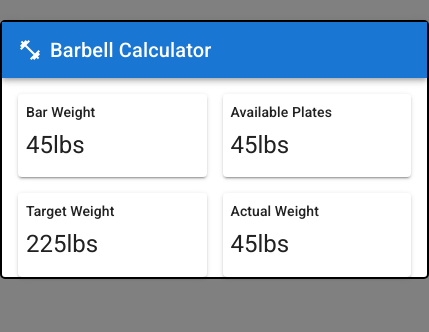
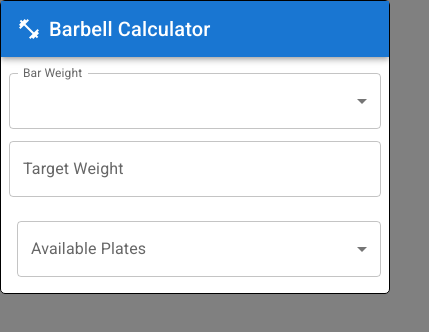
Before and after one commit to kcereno/mui-barbell-calc, a React (Create React App) app: page / in a window 390 px wide. Shown: the top 332 px of the page, 429 px wide, since content can reach past the window. Built offline with nearby package versions, Linux system fonts and the light colour scheme.

Commit message:
Redo input fields

```diff
--- a/src/App.css
+++ b/src/App.css
@@ -1,8 +1,14 @@
 .App {
   margin: auto;
-  width: 425px;
-background-color: white;
+  max-width: 768px;
+  background-color: white;
   margin-top: 20px;
   border-radius: 5px;
-  border: 2px solid black;
+  border: 1px solid black;
 }
+
+@media (max-width:768px) {
+  .App {
+    margin-top: 0px;
+  }
+}
--- a/src/App.tsx
+++ b/src/App.tsx
@@ -3,39 +3,23 @@ import ApplicationBar from "./components/ApplicationBar";
 import Grid from "@mui/material/Grid";
 import { BarWeight } from "./components/BarWeight";
 import AvailablePlates from "./components/AvailablePlates";
-import { Container } from "@mui/material";
 import TargetWeight from "./components/TargetWeight";
 import { ActualWeight } from "./components/ActualWeight";
-import ModalComponent from "./components/ModalComponent";
+
 import { useState } from "react";
+import { Box, Stack } from "@mui/material";
+import WeightInputs from "./components/WeightInputs";
+import { InputFields } from "./components/InputFields";
 
 function App() {
-  const [showModal, setShowModal] = useState(false);
-  const [selectedMenu, setSelectedMenu] = useState(null);
-
-  const handleShowModal = () => {
-    setShowModal(true);
-  };
-
-  const handleCloseModal = () => {
-    setShowModal(false);
-  };
+  const [barWeight, setBarWeight] = useState<number | null>(null);
   return (
     <div className="App">
-      <ModalComponent
-        showing={showModal}
-        closeModal={handleCloseModal}
-        type={selectedMenu}
-      />
       <ApplicationBar />
-      <Container>
-        <Grid container spacing={2} sx={{ paddingTop: 2 }}>
-          <BarWeight edit={handleShowModal} />
-          <AvailablePlates />
-          <TargetWeight />
-          <ActualWeight />
-        </Grid>
-      </Container>
+      <Stack>
+        <InputFields />
+
+      </Stack>
     </div>
   );
 }
--- a/src/components/AvailablePlates.tsx
+++ b/src/components/AvailablePlates.tsx
@@ -1,23 +1,101 @@
-import React from "react";
+import React, { useState } from "react";
 import Grid from "@mui/material/Grid";
-import Typography from "@mui/material/Typography";
 import Paper from "@mui/material/Paper";
 import { Box } from "@mui/material";
+import { Theme, useTheme } from "@mui/material/styles";
+import Select, { SelectChangeEvent } from "@mui/material/Select";
+import FormControl from "@mui/material/FormControl";
+import InputLabel from "@mui/material/InputLabel";
+import Chip from "@mui/material/Chip";
+import OutlinedInput from "@mui/material/OutlinedInput";
+import MenuItem from "@mui/material/MenuItem";
+
+const ITEM_HEIGHT = 48;
+const ITEM_PADDING_TOP = 8;
+const MenuProps = {
+  PaperProps: {
+    style: {
+      maxHeight: ITEM_HEIGHT * 4.5 + ITEM_PADDING_TOP,
+      width: 250,
+    },
+  },
+};
+
+function getStyles(name: string, personName: readonly string[], theme: Theme) {
+  return {
+    fontWeight:
+      personName.indexOf(name) === -1
+        ? theme.typography.fontWeightRegular
+        : theme.typography.fontWeightMedium,
+  };
+}
 
 const AvailablePlates = () => {
+  const [plate, setPlate] = useState<string[]>([]);
+  const theme = useTheme();
+
+  const handleChange = (event: SelectChangeEvent<typeof plate>) => {
+    const {
+      target: { value },
+    } = event;
+    setPlate(
+      // On autofill we get a stringified value.
+      typeof value === "string" ? value.split(",") : value
+    );
+  };
+
+  const plates = ["2.5", "5", "10", "15", "25", "35", "45", "55"];
+
   return (
-    <Grid item xs={6}>
-      <Paper elevation={2}>
-        <Box sx={{ marginLeft: 1, paddingY: 1 }}>
-          <Typography variant="subtitle2" gutterBottom component="div">
+    <>
+      <Box
+        sx={{
+          marginLeft: 1,
+          paddingY: 1,
+
+          display: "flex",
+          justifyContent: "center",
+          flexDirection: "column",
+        }}
+      >
+        <FormControl sx={{ m: 1 }}>
+          <InputLabel id="demo-multiple-chip-label">
             Available Plates
-          </Typography>
-          <Typography variant="h5" gutterBottom component="div">
-            45lbs
-          </Typography>
-        </Box>
-      </Paper>
-    </Grid>
+          </InputLabel>
+          <Select
+            labelId="demo-multiple-chip-label"
+            id="demo-multiple-chip"
+            multiple
+            value={plate}
+            onChange={handleChange}
+            input={
+              <OutlinedInput
+                id="select-multiple-chip"
+                label="Available Plates"
+              />
+            }
+            renderValue={(selected) => (
+              <Box sx={{ display: "flex", flexWrap: "wrap", gap: 0.5 }}>
+                {selected.map((value) => (
+                  <Chip key={value} label={value} />
+                ))}
+              </Box>
+            )}
+            MenuProps={MenuProps}
+          >
+            {plates.map((plateValue) => (
+              <MenuItem
+                key={plateValue}
+                value={plateValue}
+                style={getStyles(plateValue, plate, theme)}
+              >
+                {plateValue}
+              </MenuItem>
+            ))}
+          </Select>
+        </FormControl>
+      </Box>
+    </>
   );
 };
 
--- a/src/components/BarWeight.tsx
+++ b/src/components/BarWeight.tsx
@@ -1,25 +1,41 @@
-import React from "react";
-import Grid from "@mui/material/Grid";
-import Typography from "@mui/material/Typography";
-import Paper from "@mui/material/Paper";
-import { Box } from "@mui/material";
+import Box from "@mui/material/Box";
+import InputLabel from "@mui/material/InputLabel";
+import MenuItem from "@mui/material/MenuItem";
+import FormControl from "@mui/material/FormControl";
+import Select, { SelectChangeEvent } from "@mui/material/Select";
 
 type PropTypes = {
-  edit: () => void;
+  // value: number;
+  // updateBarWeight: (newValue: number) => void;
 };
 export const BarWeight = (props: PropTypes) => {
+  const handleChange = (e: SelectChangeEvent<number>) => {
+    // props.updateBarWeight(e.target.value as number);
+  };
+
   return (
-    <Grid item xs={6}>
-      <Paper elevation={2} onClick={props.edit}>
-        <Box sx={{ marginLeft: 1, paddingY: 1 }}>
-          <Typography variant="subtitle2" gutterBottom component="div">
-            Bar Weight
-          </Typography>
-          <Typography variant="h5" gutterBottom component="div">
-            45lbs
-          </Typography>
-        </Box>
-      </Paper>
-    </Grid>
+    <Box
+      sx={{
+        marginTop: 1,
+        marginLeft: 1,
+        marginRight: { xs: 1, sm: 0 },
+      }}
+    >
+      <FormControl fullWidth margin="dense">
+        <InputLabel id="demo-simple-select-label">Bar Weight</InputLabel>
+        <Select
+          labelId="demo-simple-select-label"
+          id="demo-simple-select"
+          value={0}
+          label="Bar Weight"
+          onChange={handleChange}
+        >
+          <MenuItem value={35}>35lbs</MenuItem>
+          <MenuItem value={45}>45lbs</MenuItem>
+          <MenuItem value={55}>55lbs</MenuItem>
+          <MenuItem value={60}>60lbs</MenuItem>
+        </Select>
+      </FormControl>
+    </Box>
   );
 };
--- /dev/null
+++ b/src/components/InputFields.tsx
@@ -0,0 +1,22 @@
+import { Grid } from "@mui/material";
+import { Container } from "@mui/system";
+import React from "react";
+import AvailablePlates from "./AvailablePlates";
+import { BarWeight } from "./BarWeight";
+import TargetWeight from "./TargetWeight";
+
+export const InputFields = () => {
+  return (
+    <Grid container spacing={1}>
+      <Grid item xs={12} sm={6}>
+        <BarWeight />
+      </Grid>
+      <Grid item xs={12} sm={6}>
+        <TargetWeight />
+      </Grid>
+      <Grid item xs={12}>
+        <AvailablePlates />
+      </Grid>
+    </Grid>
+  );
+};
--- a/src/components/ModalComponent.tsx
+++ /dev/null
@@ -1,41 +0,0 @@
-import React from "react";
-import Modal from "@mui/material/Modal";
-import Box from "@mui/material/Box";
-import Button from "@mui/material/Button";
-import Typography from "@mui/material/Typography";
-import BarWeightModal from "./ModalContent/BarWeightModal";
-
-type PropTypes = {
-  showing: boolean;
-  closeModal: () => void;
-  type: string | null;
-};
-
-const style = {
-  position: "absolute" as "absolute",
-  top: "50%",
-  left: "50%",
-  transform: "translate(-50%, -50%)",
-  width: 400,
-  bgcolor: "background.paper",
-  border: "2px solid #000",
-  boxShadow: 24,
-  p: 4,
-};
-
-const ModalComponent = (props: PropTypes) => {
-  return (
-    <Modal
-      open={props.showing}
-      onClose={props.closeModal}
-      aria-labelledby="modal-modal-title"
-      aria-describedby="modal-modal-description"
-    >
-      <Box sx={style}>
-        <BarWeightModal />
-      </Box>
-    </Modal>
-  );
-};
-
-export default ModalComponent;
--- a/src/components/ModalContent/BarWeightModal.tsx
+++ /dev/null
@@ -1,35 +0,0 @@
-import React, { useState } from "react";
-import Typography from "@mui/material/Typography";
-
-import ToggleButton from "@mui/material/ToggleButton";
-import ToggleButtonGroup from "@mui/material/ToggleButtonGroup";
-
-const BarWeightModal = () => {
-  const [alignment, setAlignment] = useState("web");
-  const handleChange = (
-    event: React.MouseEvent<HTMLElement>,
-    newAlignment: string
-  ) => {
-    setAlignment(newAlignment);
-  };
-
-  return (
-    <>
-      <Typography id="modal-modal-title" variant="h6" component="h2">
-        Select Bar Weight
-      </Typography>
-      <ToggleButtonGroup
-        color="primary"
-        value={alignment}
-        exclusive
-        onChange={handleChange}
-      >
-        <ToggleButton value="web">Web</ToggleButton>
-        <ToggleButton value="android">Android</ToggleButton>
-        <ToggleButton value="ios">iOS</ToggleButton>
-      </ToggleButtonGroup>
-    </>
-  );
-};
-
-export default BarWeightModal;
--- a/src/components/TargetWeight.tsx
+++ b/src/components/TargetWeight.tsx
@@ -1,23 +1,19 @@
-import React from "react";
-import Grid from "@mui/material/Grid";
-import Typography from "@mui/material/Typography";
-import Paper from "@mui/material/Paper";
-import { Box } from "@mui/material";
+import * as React from "react";
+import Box from "@mui/material/Box";
+import Slider from "@mui/material/Slider";
+import { Container } from "@mui/system";
+import TextField from "@mui/material/TextField";
 
 const TargetWeight = () => {
   return (
-    <Grid item xs={6}>
-      <Paper elevation={2}>
-        <Box sx={{ marginLeft: 1, paddingY: 1 }}>
-          <Typography variant="subtitle2" gutterBottom component="div">
-            Target Weight
-          </Typography>
-          <Typography variant="h5" gutterBottom component="div">
-            225lbs
-          </Typography>
-        </Box>
-      </Paper>
-    </Grid>
+    <Box sx={{ marginTop: { sm: 2 }, marginRight: 1, marginLeft: { xs: 1} }}>
+      <TextField
+        fullWidth
+        id="outlined-basic"
+        label="Target Weight"
+        variant="outlined"
+      />
+    </Box>
   );
 };
 
--- /dev/null
+++ b/src/components/WeightInputs.tsx
@@ -0,0 +1,28 @@
+import { Grid, Paper } from "@mui/material";
+import { Box } from "@mui/system";
+import React from "react";
+import { BarWeight } from "./BarWeight";
+import TargetWeight from "./TargetWeight";
+
+const WeightInputs = () => {
+  return (
+    <>
+      <Paper elevation={5}>
+        <Box sx={{ margin: 1 }}>
+          <Grid container>
+            <BarWeight />
+            <TargetWeight />
+            <Grid item xs={12}>
+              <h1>Available Plate</h1>
+            </Grid>
+            <Grid item xs={12}>
+              <h1>Submit Button</h1>
+            </Grid>
+          </Grid>
+        </Box>
+      </Paper>
+    </>
+  );
+};
+
+export default WeightInputs;
```
